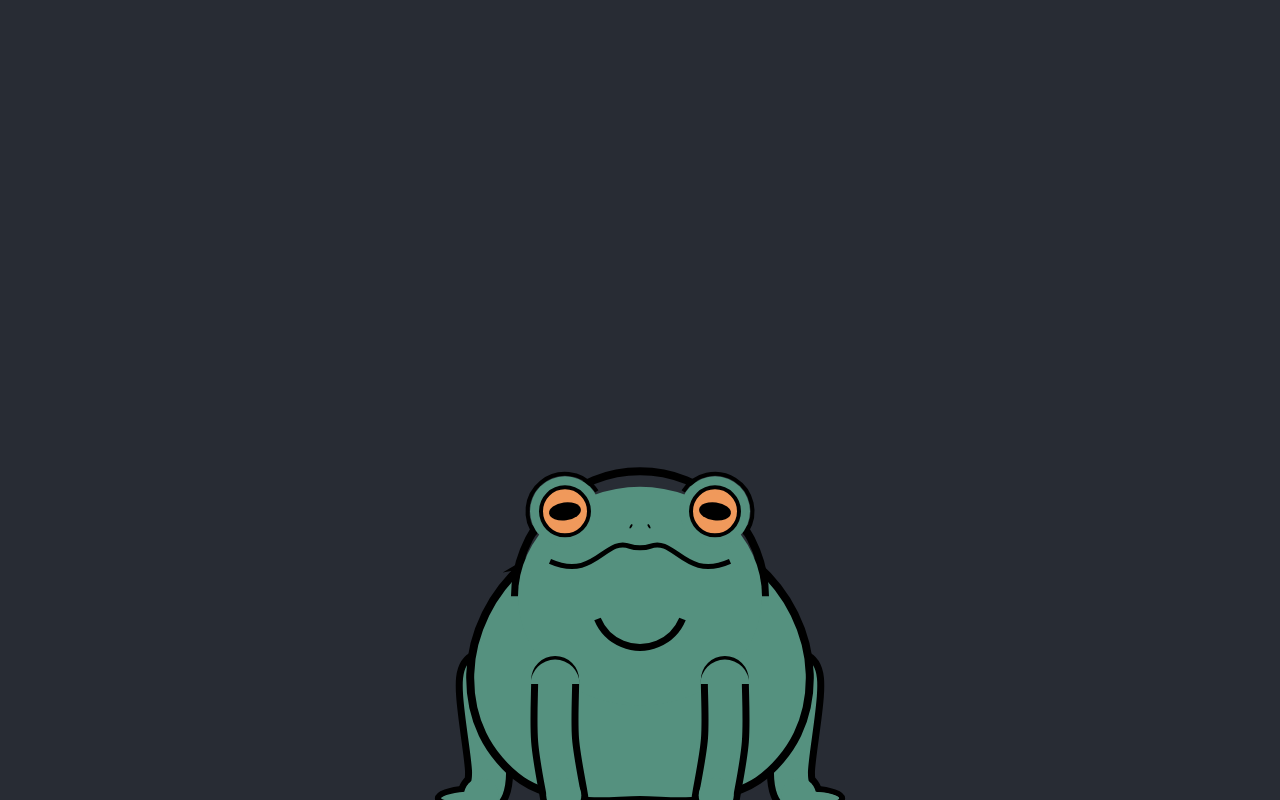
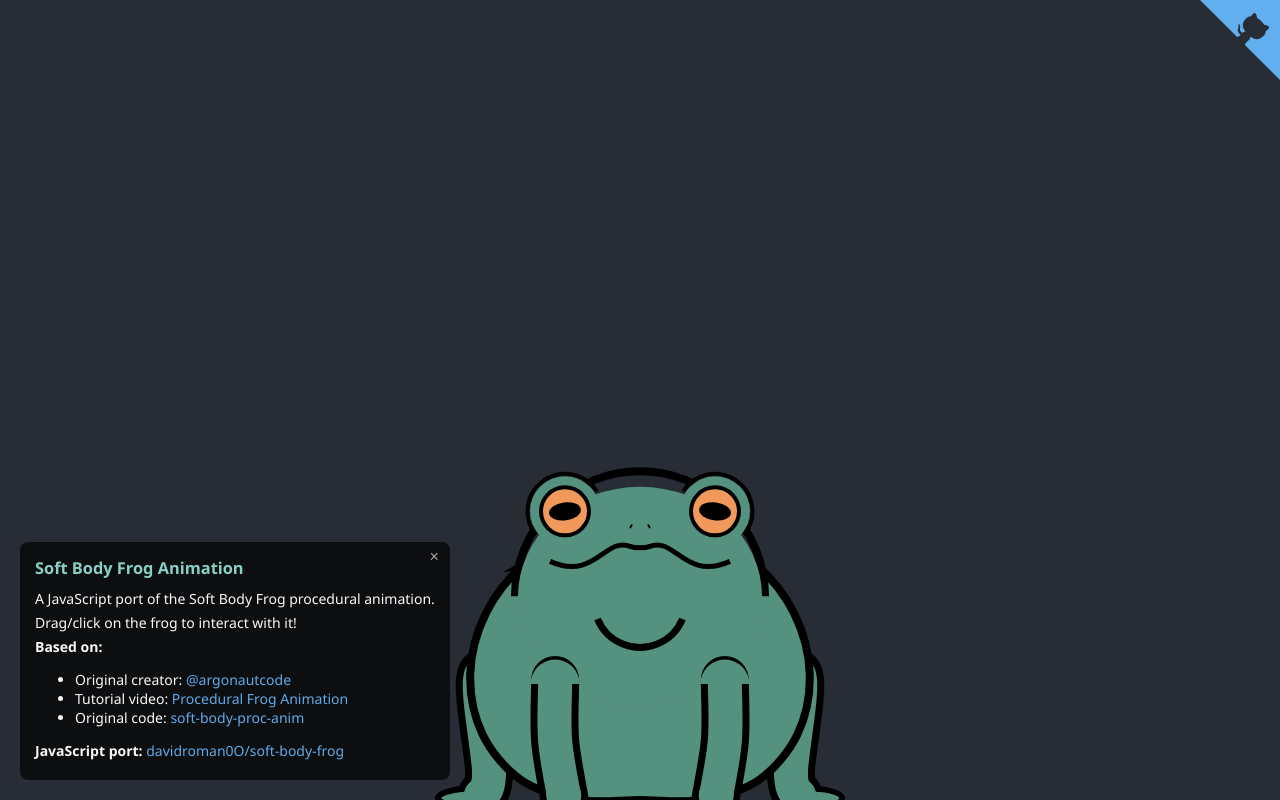
Before and after one commit to davidroman0O/frog-procedural-soft-body, a plain HTML site: page index.html in a window 1280 px wide. Drawn offline with Linux system fonts and the light colour scheme.

Commit message:
be nice and add credits

```diff
--- a/index.html
+++ b/index.html
@@ -13,15 +13,111 @@
             justify-content: center;
             align-items: center;
             height: 100vh;
+            font-family: 'Segoe UI', Tahoma, Geneva, Verdana, sans-serif;
         }
         canvas {
             display: block;
         }
+        .info-panel {
+            position: absolute;
+            bottom: 20px;
+            left: 20px;
+            background-color: rgba(0, 0, 0, 0.7);
+            color: white;
+            padding: 15px;
+            border-radius: 8px;
+            max-width: 400px;
+            font-size: 14px;
+            z-index: 100;
+            transition: opacity 0.3s;
+        }
+        .info-panel:hover {
+            opacity: 1;
+        }
+        .info-panel h3 {
+            margin-top: 0;
+            margin-bottom: 10px;
+            color: #8bd5ca;
+        }
+        .info-panel p {
+            margin: 5px 0;
+        }
+        .info-panel a {
+            color: #61afef;
+            text-decoration: none;
+            transition: color 0.2s;
+        }
+        .info-panel a:hover {
+            color: #c678dd;
+            text-decoration: underline;
+        }
+        .github-corner {
+            position: absolute;
+            top: 0;
+            right: 0;
+            z-index: 100;
+        }
+        .github-corner svg {
+            fill: #61afef;
+            color: #282c34;
+            transition: fill 0.3s;
+        }
+        .github-corner:hover svg {
+            fill: #c678dd;
+        }
+        .minimize-btn {
+            position: absolute;
+            top: 5px;
+            right: 5px;
+            background: none;
+            border: none;
+            color: #aaa;
+            cursor: pointer;
+            font-size: 16px;
+        }
+        .minimize-btn:hover {
+            color: white;
+        }
+        .show-info {
+            position: absolute;
+            bottom: 20px;
+            left: 20px;
+            background-color: rgba(0, 0, 0, 0.7);
+            color: white;
+            padding: 8px 12px;
+            border-radius: 5px;
+            cursor: pointer;
+            z-index: 100;
+            display: none;
+        }
     </style>
 </head>
 <body>
-    <!-- If you want to see the sources go there https://github.com/davidroman0O/soft-body-frog -->
     <canvas id="canvas"></canvas>
+    <a href="https://github.com/davidroman0O/soft-body-frog" class="github-corner" aria-label="View on GitHub">
+        <svg width="80" height="80" viewBox="0 0 250 250" aria-hidden="true">
+            <path d="M0,0 L115,115 L130,115 L142,142 L250,250 L250,0 Z"></path>
+            <path d="M128.3,109.0 C113.8,99.7 119.0,89.6 119.0,89.6 C122.0,82.7 120.5,78.6 120.5,78.6 C119.2,72.0 123.4,76.3 123.4,76.3 C127.3,80.9 125.5,87.3 125.5,87.3 C122.9,97.6 130.6,101.9 134.4,103.2" fill="currentColor" style="transform-origin: 130px 106px;" class="octo-arm"></path>
+            <path d="M115.0,115.0 C114.9,115.1 118.7,116.5 119.8,115.4 L133.7,101.6 C136.9,99.2 139.9,98.4 142.2,98.6 C133.8,88.0 127.5,74.4 143.8,58.0 C148.5,53.4 154.0,51.2 159.7,51.0 C160.3,49.4 163.2,43.6 171.4,40.1 C171.4,40.1 176.1,42.5 178.8,56.2 C183.1,58.6 187.2,61.8 190.9,65.4 C194.5,69.0 197.7,73.2 200.1,77.6 C213.8,80.2 216.3,84.9 216.3,84.9 C212.7,93.1 206.9,96.0 205.4,96.6 C205.1,102.4 203.0,107.8 198.3,112.5 C181.9,128.9 168.3,122.5 157.7,114.1 C157.9,116.9 156.7,120.9 152.7,124.9 L141.0,136.5 C139.8,137.7 141.6,141.9 141.8,141.8 Z" fill="currentColor" class="octo-body"></path>
+        </svg>
+    </a>
+
+    <div id="info-panel" class="info-panel">
+        <button id="minimize-btn" class="minimize-btn">×</button>
+        <h3>Soft Body Frog Animation</h3>
+        <p>A JavaScript port of the Soft Body Frog procedural animation.</p>
+        <p>Drag/click on the frog to interact with it!</p>
+        <p><strong>Based on:</strong></p>
+        <ul>
+            <li>Original creator: <a href="https://www.youtube.com/@argonautcode" target="_blank">@argonautcode</a></li>
+            <li>Tutorial video: <a href="https://www.youtube.com/watch?v=GXh0Vxg7AnQ" target="_blank">Procedural Frog Animation</a></li>
+            <li>Original code: <a href="https://github.com/argonautcode/soft-body-proc-anim" target="_blank">soft-body-proc-anim</a></li>
+        </ul>
+        <p><strong>JavaScript port:</strong> <a href="https://github.com/davidroman0O/soft-body-frog" target="_blank">davidroman0O/soft-body-frog</a></p>
+    </div>
+
+    <div id="show-info" class="show-info">Show Info</div>
+
     <script>
         // Constants
         const PI = Math.PI;
@@ -876,6 +972,38 @@
 
         // Start the application when page loads
         window.onload = init;
+
+        // Handle info panel minimizing/maximizing
+        document.addEventListener('DOMContentLoaded', function() {
+            const infoPanel = document.getElementById('info-panel');
+            const minimizeBtn = document.getElementById('minimize-btn');
+            const showInfoBtn = document.getElementById('show-info');
+
+            minimizeBtn.addEventListener('click', function() {
+                infoPanel.style.display = 'none';
+                showInfoBtn.style.display = 'block';
+            });
+
+            showInfoBtn.addEventListener('click', function() {
+                infoPanel.style.display = 'block';
+                showInfoBtn.style.display = 'none';
+            });
+
+            // Auto-hide info panel after 10 seconds, but only on desktop
+            if (window.innerWidth > 768) {
+                setTimeout(function() {
+                    infoPanel.style.opacity = '0.3';
+                }, 5000);
+
+                infoPanel.addEventListener('mouseenter', function() {
+                    infoPanel.style.opacity = '1';
+                });
+
+                infoPanel.addEventListener('mouseleave', function() {
+                    infoPanel.style.opacity = '0.3';
+                });
+            }
+        });
     </script>
 </body>
 </html>
```
